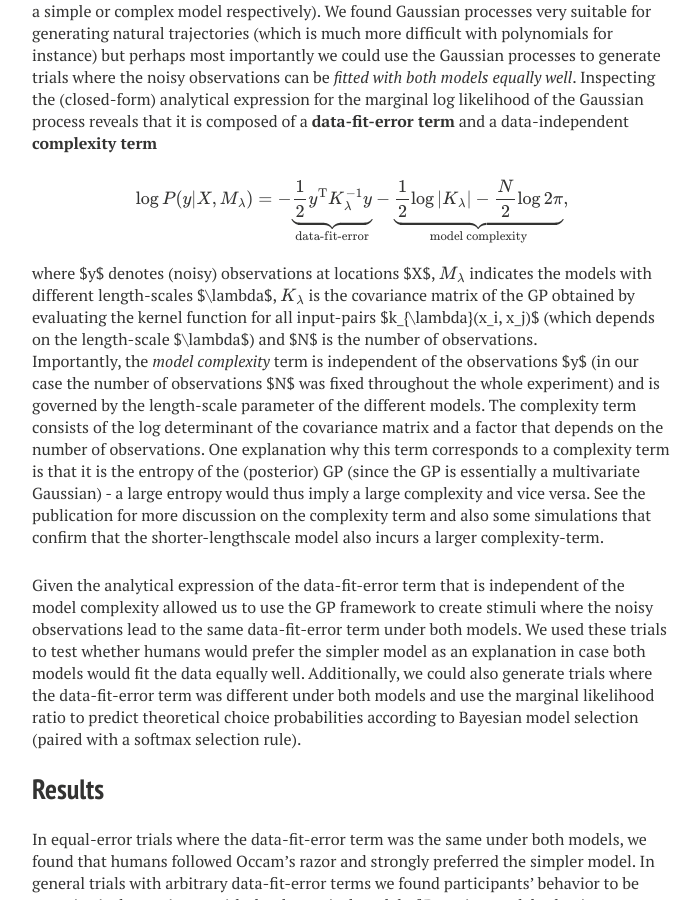
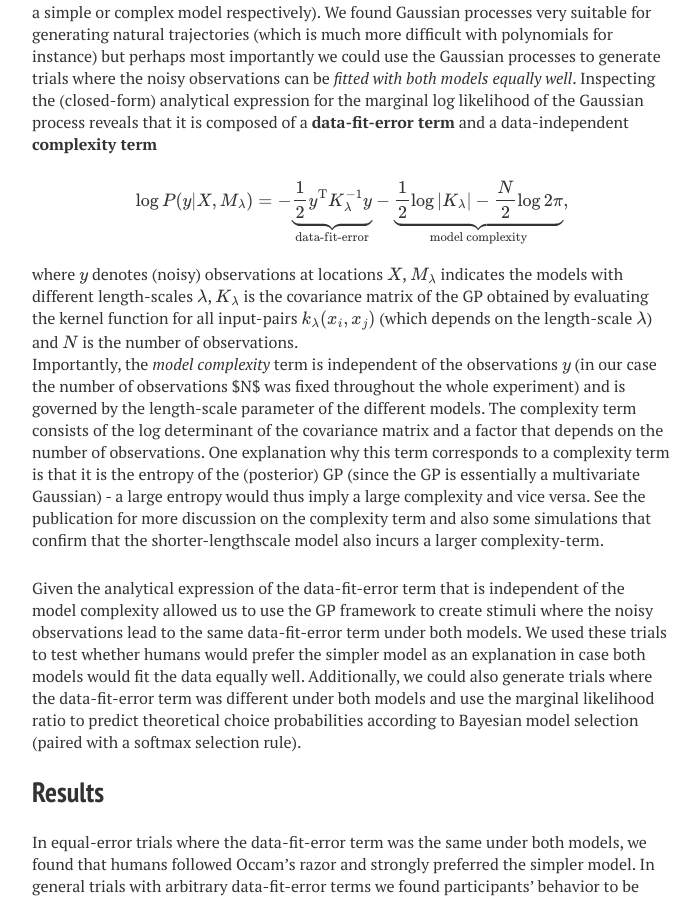
Before and after one commit to tgenewein/tgenewein.github.io, a Jekyll site: the page built from _posts/2014-03-26-Paper-OccamsRazorSensorimotor.md, in a window 1280 px wide and 900 px high, scrolled down 2240 px. Shown: the whole window, without its empty margins (288-988 px from the left). Built offline with Jekyll 4.4.1, drawn with Linux system fonts in a browser that asks for light colours; nearby versions of some CDN libraries; some web fonts are replaced; formulas are drawn with MathJax 3; comment, search, counter and statistics services are not loaded; some of the changed text lies outside the part shown.

Commit message:
Fixed inline math with double-dollars (for kramdown)

```diff
--- a/_config.yml
+++ b/_config.yml
@@ -2,7 +2,7 @@
 
 title:            Tim Genewein
 locale:           en_US
-url:              "http://tim.inversetemperature.net"
+url:              #"http://tim.inversetemperature.net"
 
 
 # Jekyll configuration
@@ -39,8 +39,8 @@ owner:
   facebook: #username
   google:
     plus: #username
-    analytics: UA-67740048-1
-    verify: xio3xMA4L7GA6clZpfS6Sv60FY6NR4R_m4Rbv_HK9k4
+    analytics: #UA-67740048-1
+    verify: #xio3xMA4L7GA6clZpfS6Sv60FY6NR4R_m4Rbv_HK9k4
     ad-client:
     ad-slot:
     scholar: "https://scholar.google.com/citations?user=peNTK9oAAAAJ&hl=en"
--- a/_posts/2014-03-26-Paper-OccamsRazorSensorimotor.md
+++ b/_posts/2014-03-26-Paper-OccamsRazorSensorimotor.md
@@ -19,24 +19,24 @@ Our paper on sensorimotor regression and the preference of simpler models got pu
 In the paper we present a sensorimotor regression paradigm that allows for testing whether humans act in line with Occam's razor and *prefer the simpler explanation* if two models explain the data equally well.
 
 ## Bayesian model selection
-We modeled human choice behavior with Bayesian model selection. In Bayesian model selection, models $M_1$ and $M_2$ are compared by taking their posterior probability ratio (given the data $D$)
+We modeled human choice behavior with Bayesian model selection. In Bayesian model selection, models $$M_1$$ and $$M_2$$ are compared by taking their posterior probability ratio (given the data $D$)
 
 $$
 \underbrace{\frac{P(M_1|D)}{P(M_2|D)}}_{\text{posterior odds}} = \underbrace{\frac{P(D|M_1)}{P(D|M_2)}}_{\text{Bayes factor}} \underbrace{\frac{P(M_1)}{P(M_2)}}_{\text{prior odds}},
 $$
 
-where the model evidence or marginal likelihood is given by marginalizing over the model parameters $\theta$
+where the model evidence or marginal likelihood is given by marginalizing over the model parameters $$\theta$$
 
 $$
 P(D|M_i)=\int P(D|\theta,M_i)P(\theta|M_i) d\theta.
 $$
 
-If the ratio of posterior odds is larger than one, model $M_1$ should be preferred - if the posterior odds ratio is smaller than one, the data is in favor of $M_2$.  If the strength of preference is ignored, the previous rule leads to a deterministic model selection mechanism. Additionally, the magnitude of the posterior odds ratio is an indicator of the strength of the preference which can be used to derive stochastic model selection mechanisms (for instance by combination with a softmax selection rule). In case of equal prior probabilities for both models, the quantity that governs model selection is the *Bayes factor* (sometimes called Occam factor), which is the ratio of marginal likelihoods.
+If the ratio of posterior odds is larger than one, model $$M_1$$ should be preferred - if the posterior odds ratio is smaller than one, the data is in favor of $$M_2$$.  If the strength of preference is ignored, the previous rule leads to a deterministic model selection mechanism. Additionally, the magnitude of the posterior odds ratio is an indicator of the strength of the preference which can be used to derive stochastic model selection mechanisms (for instance by combination with a softmax selection rule). In case of equal prior probabilities for both models, the quantity that governs model selection is the *Bayes factor* (sometimes called Occam factor), which is the ratio of marginal likelihoods.
 
 ## Bayesian Occam's razor
 It is known that Bayesian model selection embodies Occam's razor, that is *if two models explain the data equally well, prefer the simpler model*. Below are two intuitions why this happens - for a more rigorous discussion see Chapter 28 in David MacKay's [Information Theory, Inference, and Learning Algorithms](http://www.inference.phy.cam.ac.uk/itila/book.html) (Cambridge University Press, 2003).
 
- * The marginal likelihood $P(D\vert M_i)$ is obtained by considering the *likelihood of the parameters given the data $P(D\vert \theta,M_i)$* under all possible parameter-settings (by taking the integral, see above). A very complex model is highly likely to have a particular parameter-setting that explains the data very well and leads to a large value of the likelihood function (think of polynomial regression with polynomials of a high degree). However, because of the marginalization, **all** parameters have to be taken into account and a very complex model will also contain many parameter-settings that yield a very bad likelihood. In contrast, an overly simple model will on average neither explain the data very badly but also not very well, leading to a low marginal likelihood as well. Only models that are complex enough but not overly complex will get a large marginal likelihood score. Thus Bayesian model selection is intrinsically regularized.
+ * The marginal likelihood $$P(D\vert M_i)$$ is obtained by considering the *likelihood of the parameters given the data* $$P(D\vert \theta,M_i)$$ under all possible parameter-settings (by taking the integral, see above). A very complex model is highly likely to have a particular parameter-setting that explains the data very well and leads to a large value of the likelihood function (think of polynomial regression with polynomials of a high degree). However, because of the marginalization, **all** parameters have to be taken into account and a very complex model will also contain many parameter-settings that yield a very bad likelihood. In contrast, an overly simple model will on average neither explain the data very badly but also not very well, leading to a low marginal likelihood as well. Only models that are complex enough but not overly complex will get a large marginal likelihood score. Thus Bayesian model selection is intrinsically regularized.
  * A complex model can explain many data-sets and must thus spread its probability mass over a quite large range (or volume). In contrast, a simple model can only explain few data-sets and has its probability mass more concentrated. If observed data happens to fall in a region where both models can explain the data, the simpler model is very likely to have more probability mass in that region and will thus be favored.
 
 ## Experimental design - marginal likelihood of a Gaussian processes
@@ -48,8 +48,8 @@ $$
 \log P(y|X,M_\lambda) = -\underbrace{\frac{1}{2} y^\text{T} K_\lambda^{-1} y}_{\text{data-fit-error}} - \underbrace{\frac{1}{2}\log |K_\lambda| - \frac{N}{2}\log 2\pi}_{\text{model complexity}},
 $$
 
-where $y$ denotes (noisy) observations at locations $X$, $$M_\lambda$$ indicates the models with different length-scales $\lambda$, $$K_{\lambda}$$ is the covariance matrix of the GP obtained by evaluating the kernel function for all input-pairs $k_{\lambda}(x_i, x_j)$ (which depends on the length-scale $\lambda$) and $N$ is the number of observations.
-Importantly, the *model complexity* term is independent of the observations $y$ (in our case the number of observations $N$ was fixed throughout the whole experiment) and is governed by the length-scale parameter of the different models. The complexity term consists of the log determinant of the covariance matrix and a factor that depends on the number of observations. One explanation why this term corresponds to a complexity term is that it is the entropy of the (posterior) GP (since the GP is essentially a multivariate Gaussian) - a large entropy would thus imply a large complexity and vice versa. See the publication for more discussion on the complexity term and also some simulations that confirm that the shorter-lengthscale model also incurs a larger complexity-term.
+where $$y$$ denotes (noisy) observations at locations $$X$$, $$M_{\lambda}$$ indicates the models with different length-scales $$\lambda$$, $$K_{\lambda}$$ is the covariance matrix of the GP obtained by evaluating the kernel function for all input-pairs $$k_{\lambda}(x_i, x_j)$$ (which depends on the length-scale $$\lambda$$) and $$N$$ is the number of observations.
+Importantly, the *model complexity* term is independent of the observations $$y$$ (in our case the number of observations $N$ was fixed throughout the whole experiment) and is governed by the length-scale parameter of the different models. The complexity term consists of the log determinant of the covariance matrix and a factor that depends on the number of observations. One explanation why this term corresponds to a complexity term is that it is the entropy of the (posterior) GP (since the GP is essentially a multivariate Gaussian) - a large entropy would thus imply a large complexity and vice versa. See the publication for more discussion on the complexity term and also some simulations that confirm that the shorter-lengthscale model also incurs a larger complexity-term.
 
 Given the analytical expression of the data-fit-error term that is independent of the model complexity allowed us to use the GP framework to create stimuli where the noisy observations lead to the same data-fit-error term under both models. We used these trials to test whether humans would prefer the simpler model as an explanation in case both models would fit the data equally well. Additionally, we could also generate trials where the data-fit-error term was different under both models and use the marginal likelihood ratio to predict theoretical choice probabilities according to Bayesian model selection (paired with a softmax selection rule).
 
```
Also changed, not shown: _posts/2012-10-19-Paper-BayesianModelSelection.md (+4 -4 lines), _posts/2012-12-08-Paper-NIPS-Argmax.md (+1 -1 lines).
